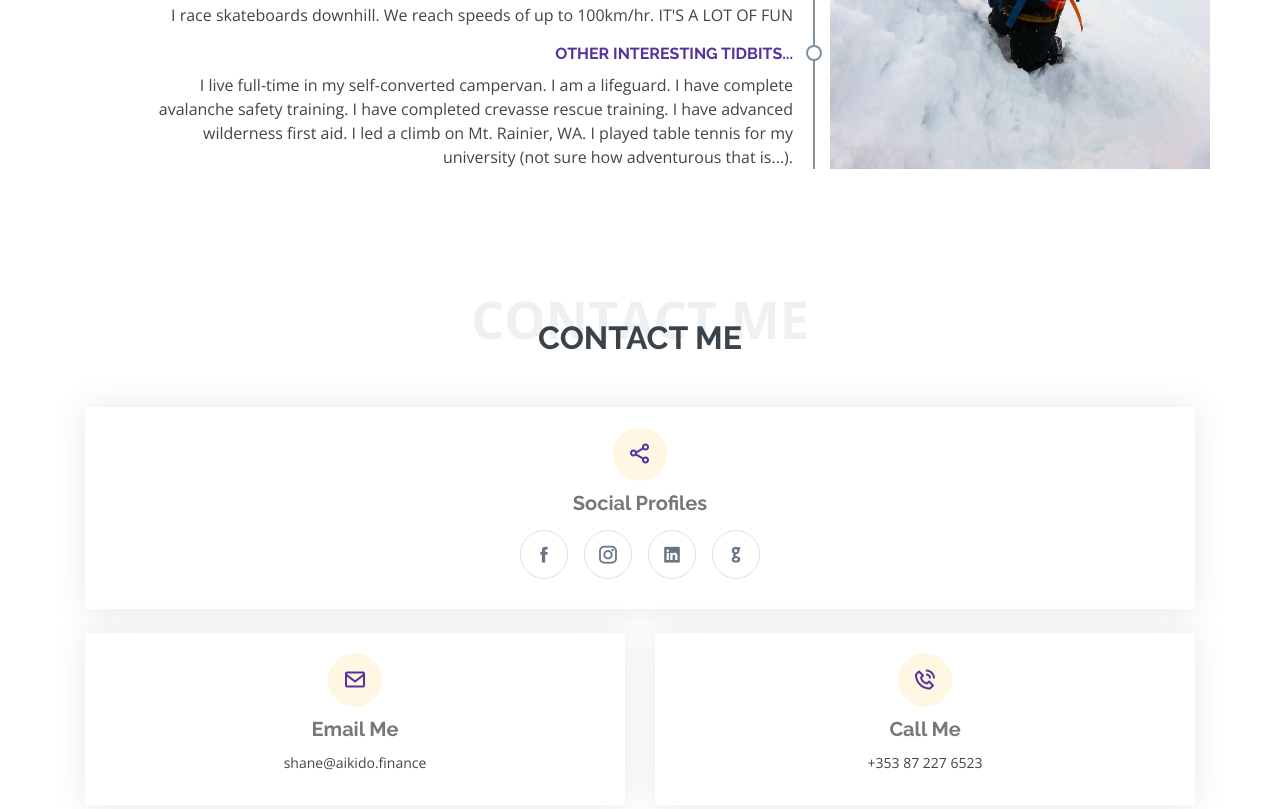
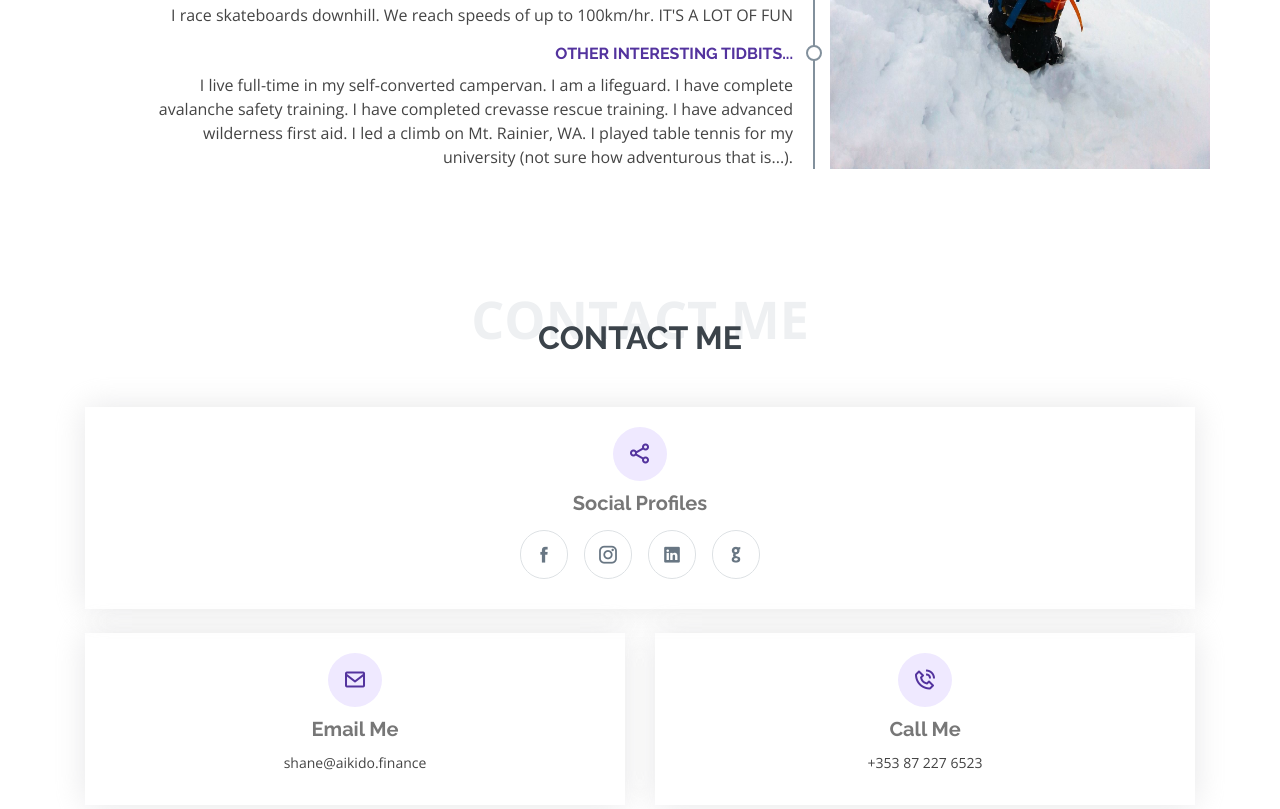
Before and after one commit to shanemonksobyrne/shanemonksobyrne.com, a website: page public/index.html in a window 1280 px wide. Shown: the part 2308-3117 px from the top of the page. Drawn offline with nearby package versions, Linux system fonts and the light colour scheme.

Commit message:
purpleified the social background

```diff
--- a/public/assets/css/style.css
+++ b/public/assets/css/style.css
@@ -1104,7 +1104,7 @@ section {
     color: #53339e;
     border-radius: 50%;
     padding: 15px;
-    background: #fff6e4;
+    background: #efe9ff;
 }
 
 .contact .info-box h3 {
```
